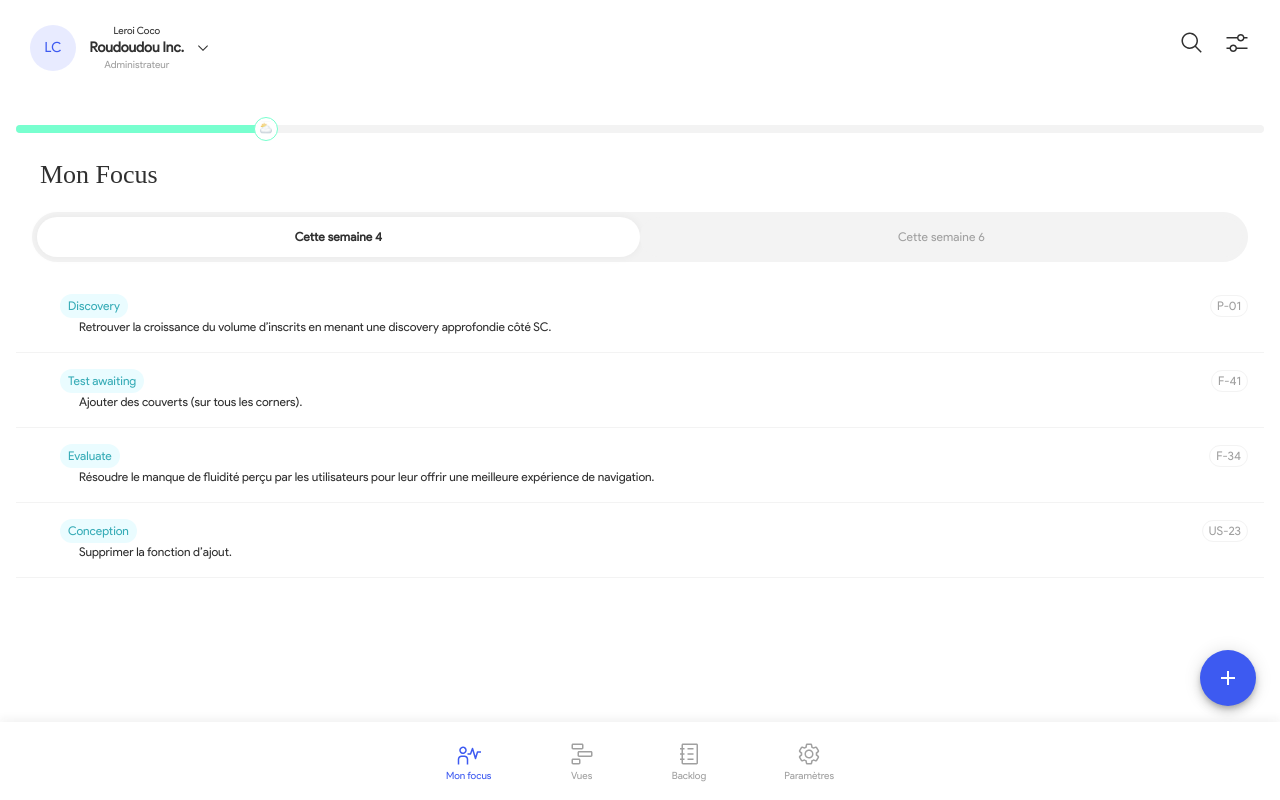
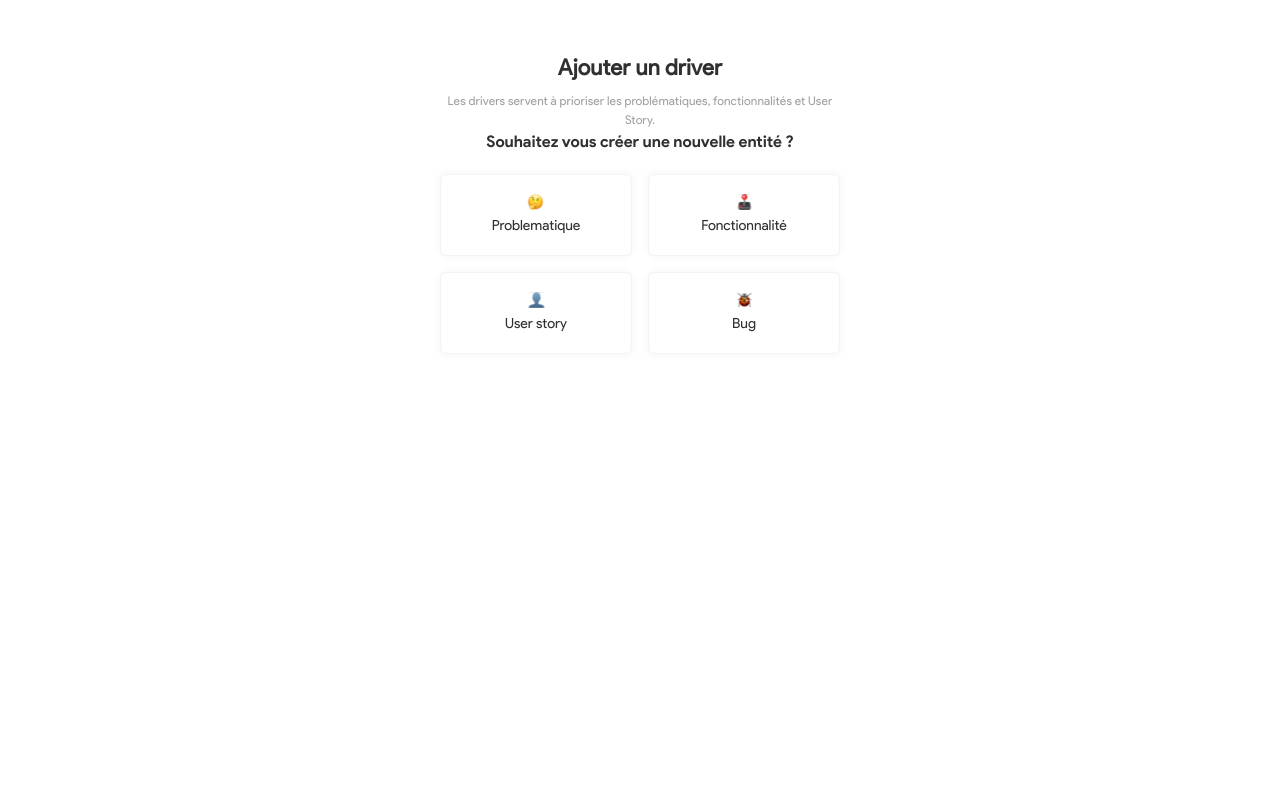
Before and after one commit to tiavina-mika/product-hero-draft, a React (Create React App) app: page / in a window 1280 px wide. Built offline with nearby package versions, Linux system fonts and the light colour scheme; a web font is replaced by a local one.

Commit message:
update section

```diff
--- a/src/Routes.tsx
+++ b/src/Routes.tsx
@@ -10,6 +10,8 @@ import { IAlert, IHomeTab, ISettingsTab } from "./types/app.type";
 import { ITeam } from "./types/team.type";
 import { IDriver } from "./types/driver.type";
 import { IOkr } from "./types/okr.type";
+
+import EntityCreationSuccess from "./containers/myFocus/EntityCreationSuccess";
 
 import { HOME_TABS, PATH_NAMES, SETTING_TABS } from "./utils/constants";
 
@@ -151,6 +153,8 @@ const Route = () => {
     );
   }
 
+  return <EntityCreationSuccess />;
+
   return (
     <HomeLayout
       tab={homeTab}
--- a/src/components/Section.tsx
+++ b/src/components/Section.tsx
@@ -5,23 +5,45 @@ import { cx } from "@emotion/css";
 import { jsx } from "@emotion/react";
 import { Box, IconButton, Stack, Typography } from "@mui/material";
 import { ReactNode } from "react";
+import { getAlignment } from "../utils/utils";
 
+const classes = {
+  titleContainer: (alignment: "left" | "center" | "right") => ({
+    justifyContent: !alignment ? "flex-start" : getAlignment(alignment)
+  })
+};
 type Props = {
   title: string;
   children: ReactNode;
   className?: string;
+  titleClassName?: string;
   onClick?: () => void;
+  alignment?: "left" | "center" | "right";
 };
-const Section = ({ title, children, className, onClick }: Props) => {
+const Section = ({
+  alignment,
+  title,
+  children,
+  className,
+  onClick,
+  titleClassName
+}: Props) => {
   return (
     <Stack
       component="section"
       className={cx("stretchSelf flex1", className)}
       spacing={2.2}
     >
-      <div className="flexRow spaceBetween center">
+      <div
+        className={cx("flexRow center", onClick && "spaceBetween")}
+        css={classes.titleContainer(alignment)}
+      >
         {/* ----- title ----- */}
-        <Typography variant="h3" sx={{ fontFamily: "Product Sans Bold" }}>
+        <Typography
+          className={titleClassName}
+          variant="h3"
+          sx={{ fontFamily: "Product Sans Bold" }}
+        >
           {title}
         </Typography>
         {/* ----- right icon ----- */}
--- /dev/null
+++ b/src/containers/myFocus/EntityCreationSuccess.tsx
@@ -0,0 +1,46 @@
+/** @jsxRuntime classic /
+/* @jsx jsx */
+/** @jsxImportSource @emotion/react */
+import { css } from "@emotion/css";
+import { jsx } from "@emotion/react";
+import PageLayout from "../../components/layouts/PageLayout";
+import Section from "../../components/Section";
+
+import { IEntityType } from "../../types/entity.type";
+import EntitySelection from "./EntitySelection";
+
+const classes = {
+  sectionTitle: css({
+    fontSize: 16,
+    fontWeight: 700
+  })
+};
+const EntityCreationSuccess = () => {
+  const handleSelectEntityType = (type: IEntityType) => {
+    console.log("type", type);
+  };
+
+  return (
+    <PageLayout
+      title="Ajouter un driver"
+      description="Les drivers servent à prioriser les problématiques, fonctionnalités et User Story."
+      // css={classes.layout}
+      // contentClassName={classes.content}
+      textSpacing={1}
+      alignment="center"
+      // onBack={onBack}
+    >
+      <Section
+        alignment="center"
+        titleClassName={classes.sectionTitle}
+        title="Souhaitez vous créer une nouvelle entité ?"
+      >
+        <div className="stretchSelf flex1">
+          <EntitySelection onSelect={handleSelectEntityType} />
+        </div>
+      </Section>
+    </PageLayout>
+  );
+};
+
+export default EntityCreationSuccess;
```
Also changed, not shown: src/containers/myFocus/MyFocus2.tsx (+3 -6 lines).
